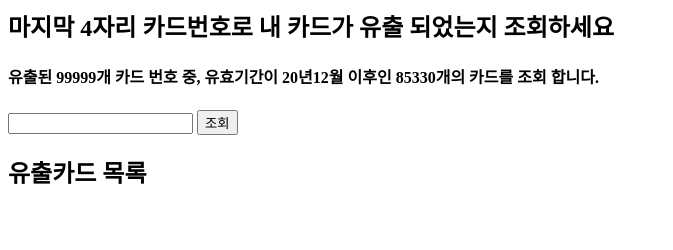
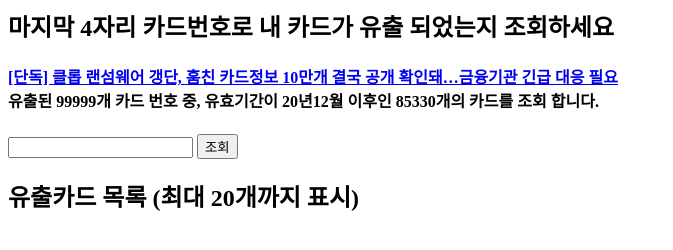
Before and after one commit to iamswain25/eland-cards-prevention, a website: page index.html in a window 1280 px wide. Shown: the whole page, without its empty margins (0-673 px from the left). Drawn offline with Linux system fonts and the light colour scheme.

Commit message:
기사 추가

```diff
--- a/index.html
+++ b/index.html
@@ -6,8 +6,19 @@
     <section>
       <h2>마지막 4자리 카드번호로 내 카드가 유출 되었는지 조회하세요</h2>
       <h4>
-        유출된 99999개 카드 번호 중, 유효기간이 20년12월 이후인 85330개의 카드를
-        조회 합니다.
+        <div>
+          <a
+            href="https://www.dailysecu.com/news/articleView.html?idxno=117898"
+            target="_blank"
+            rel="noopener noreferrer"
+            >[단독] 클롭 랜섬웨어 갱단, 훔친 카드정보 10만개 결국 공개
+            확인돼…금융기관 긴급 대응 필요</a
+          >
+        </div>
+        <div>
+          유출된 99999개 카드 번호 중, 유효기간이 20년12월 이후인 85330개의
+          카드를 조회 합니다.
+        </div>
       </h4>
       <input
         type="text"
@@ -19,7 +30,7 @@
       <button id="search">조회</button>
     </section>
     <section>
-      <h2 id="h3">유출카드 목록</h2>
+      <h2 id="h3">유출카드 목록 (최대 20개까지 표시)</h2>
       <ul id="container"></ul>
     </section>
   </body>
```
